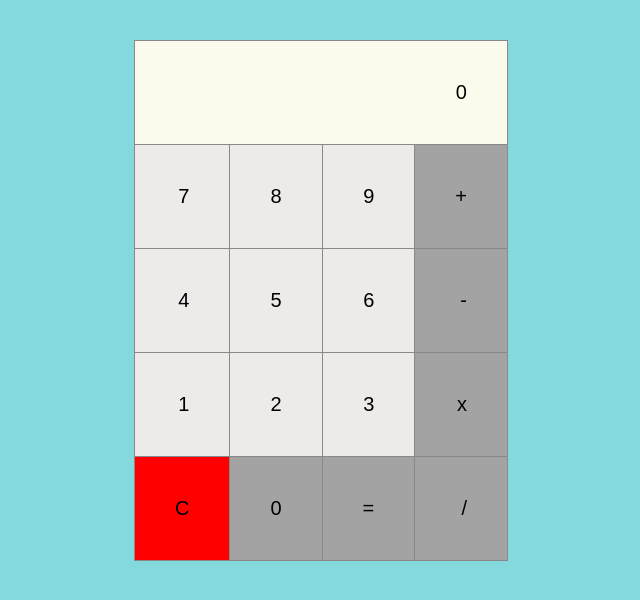
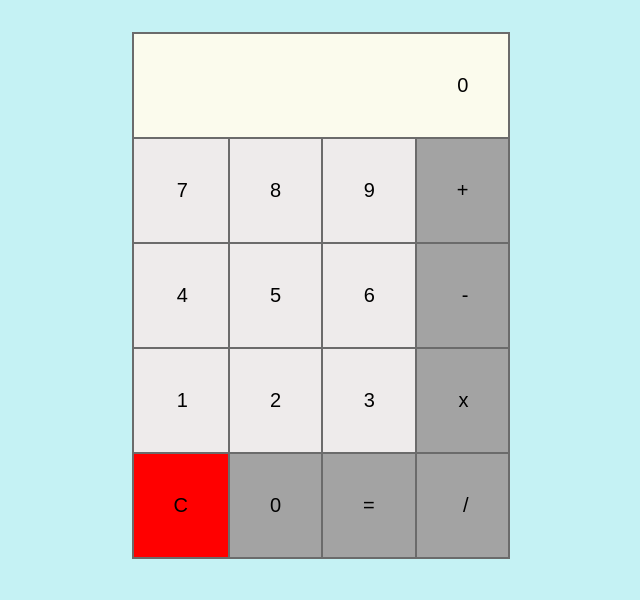
Before and after one commit to bilalashrafali123/calculator, a plain HTML site: page index.html in a window 1280 px wide. Shown: the whole page, without its empty margins (319-959 px from the left). Drawn offline with Linux system fonts and the light colour scheme.

Commit message:
some changes are made...

```diff
--- a/index.html
+++ b/index.html
@@ -6,8 +6,8 @@
   <link rel="stylesheet" href="style.css">
   <title>Calculator</title>
 </head>
-<body style="background-color: rgb(132, 217, 220);">
-   <table class="calculator">
+<body style="background-color: rgb(197, 242, 244);">
+   <table class="calculator-table">
     <tr>
       <td colspan="4" class="display">0</td>
     </tr>
--- a/style.css
+++ b/style.css
@@ -6,16 +6,15 @@
     text-align: center;
 }
 
-.calculator {
+.calculator-table {
     display: flex;
     justify-content: center;
-    margin-top: 40px;
+    margin-top: 32px;
     border-collapse: collapse;
-
 }
 
 td {
-    border: 1px solid #888;
+    border: 2px solid #6b6b6b;
     padding: 40px;
     text-align: right;
     cursor: pointer;
```
